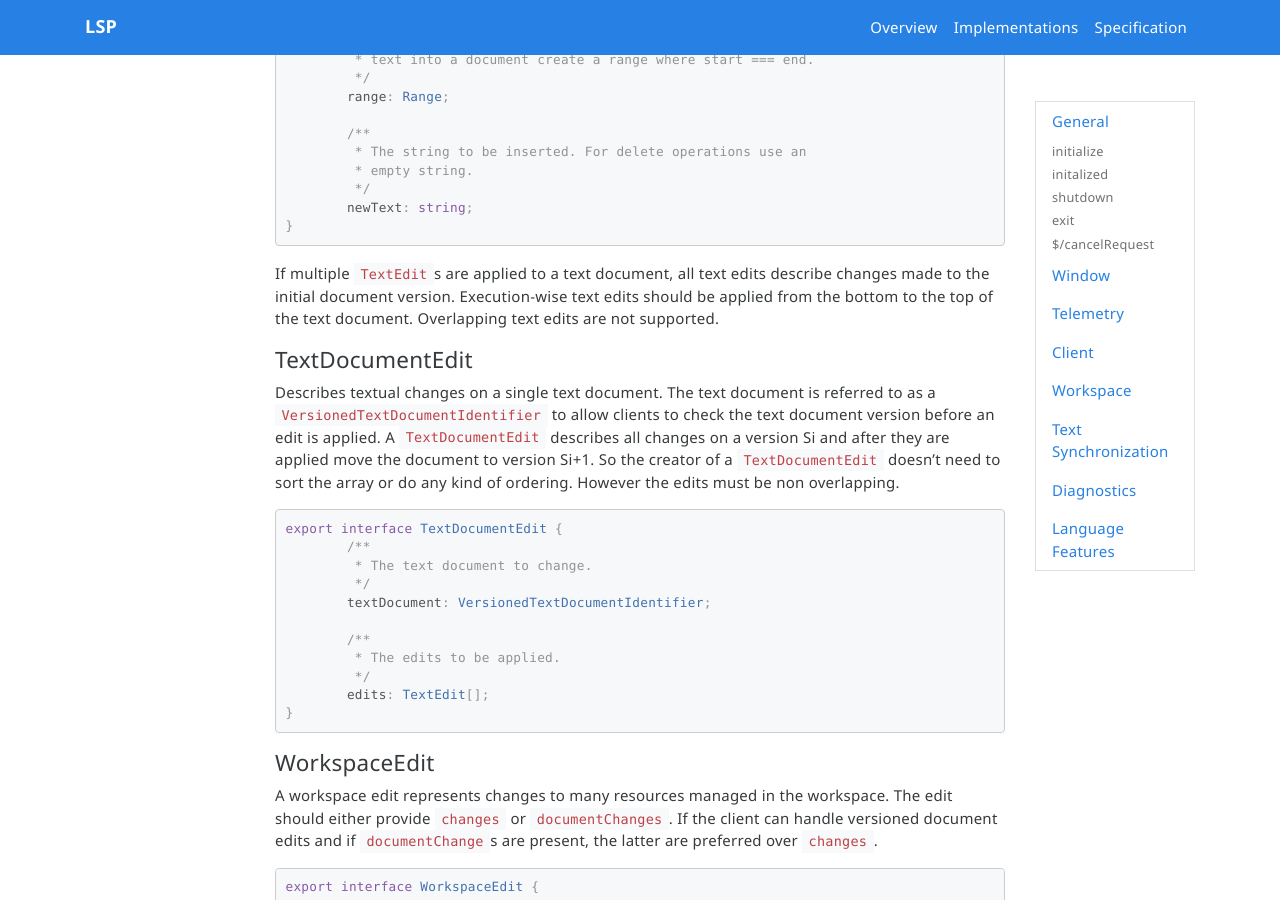
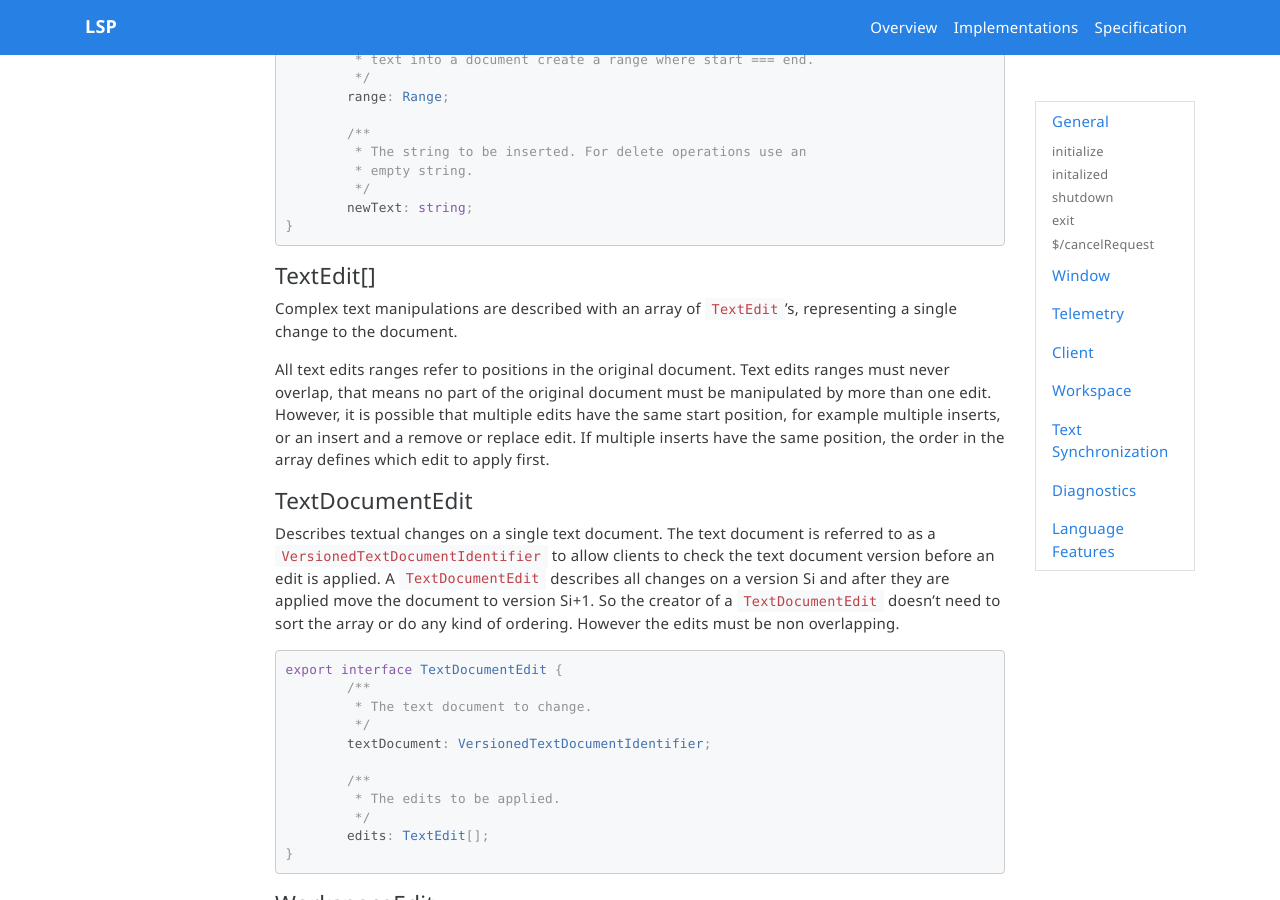
Before and after one commit to microsoft/language-server-protocol, a Jekyll site: the page built from specification.md, in a window 1280 px wide and 900 px high, scrolled down 7959 px. Built offline with Jekyll 4.4.1, drawn with Linux system fonts in a browser that asks for light colours; nearby versions of some CDN libraries; emoji names are drawn with the system emoji font.

Commit message:
Merge the TextEdit[] spec into the specification.md

````diff
--- a/specification.md
+++ b/specification.md
@@ -387,7 +387,11 @@ interface TextEdit {
 }
 ```
 
-If multiple `TextEdit`s are applied to a text document, all text edits describe changes made to the initial document version. Execution-wise text edits should be applied from the bottom to the top of the text document. Overlapping text edits are not supported.
+#### TextEdit[]
+
+Complex text manipulations are described with an array of `TextEdit`'s, representing a single change to the document.
+
+All text edits ranges refer to positions in the original document. Text edits ranges must never overlap, that means no part of the original document must be manipulated by more than one edit. However, it is possible that multiple edits have the same start position, for example multiple inserts, or an insert and a remove or replace edit. If multiple inserts have the same position, the order in the array defines which edit to apply first.
 
 #### TextDocumentEdit
 
````
